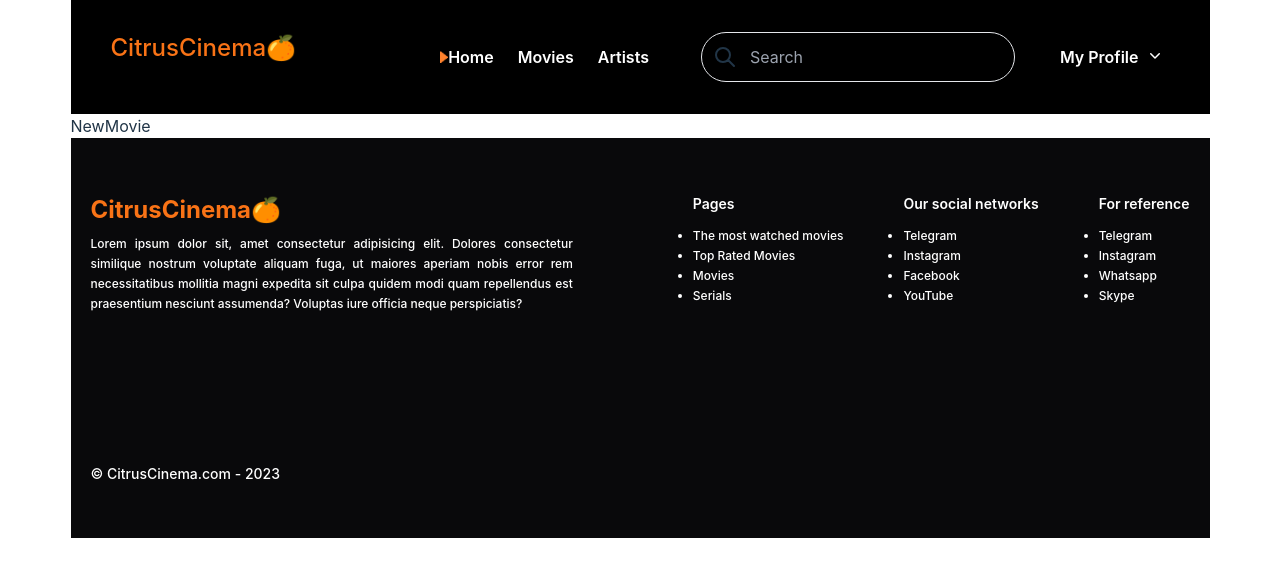
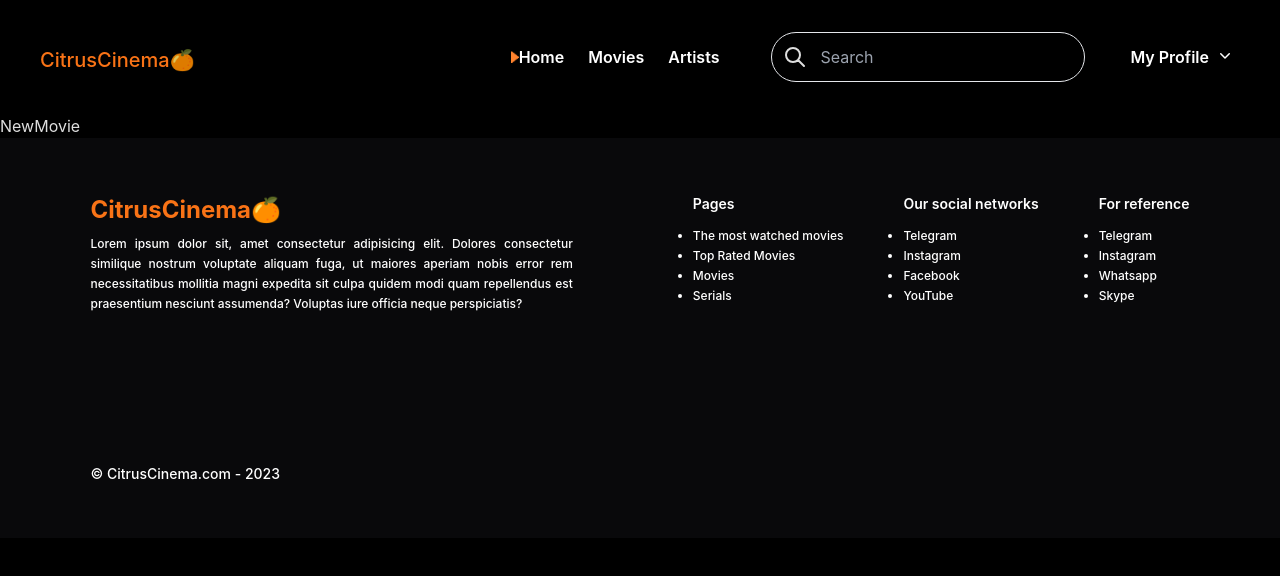
Before and after one commit to ValentijnVermeer/moviesFrontend, a React (Vite) app: page /movies/new in a window 1280 px wide. Shown: the top 576 px of the page. Built offline with nearby package versions, Linux system fonts and the light colour scheme.

Commit message:
got rid of some annoying css in index.css

```diff
--- a/src/components/CarouselElement.jsx
+++ b/src/components/CarouselElement.jsx
@@ -13,6 +13,7 @@ const CarouselElement = () => {
 				const response = await axios.get(
 					`${import.meta.env.VITE_SERVER_BASE_URL}api/movies`
 				);
+				console.log(response);
 				setMovies(response.data);
 			} catch (error) {
 				console.error('Failed to fetch movies:', error);
@@ -55,13 +56,13 @@ const CarouselElement = () => {
 		<div className='w-full'>
 			<button
 				onClick={goToPreviousSlide}
-				className='absolute left-16 top-1/4 transform -translate-y-1/4 -translate-x-full z-10 py-20 ps-10 ms-1 bg-black bg-opacity-20 rounded'
+				className='absolute left-16 top-1/4 transform -translate-y-1/4 -translate-x-full z-10 py-20 ps-10 pe-5 ms-1 bg-black bg-opacity-10 rounded text-2xl'
 			>
 				◀︎
 			</button>
 			<button
 				onClick={goToNextSlide}
-				className='absolute right-12 top-1/4 transform -translate-y-1/4 translate-x-full z-10 font-bold text-white py-20 pe-5 me-1 bg-black bg-opacity-20 rounded'
+				className='absolute right-12 top-1/4 transform -translate-y-1/4 translate-x-full z-10 font-bold text-white py-20 pe-5 ps-5 me-1 bg-black bg-opacity-10 rounded text-2xl'
 			>
 				▶︎
 			</button>
--- a/src/components/Header.jsx
+++ b/src/components/Header.jsx
@@ -31,7 +31,7 @@ const Header = () => {
 		<header className=' overflow-hidden relative flex w-full items-stretch w-full'>
 			<div className='relative bg-black flex w-full flex-col justify-center items-center px-4 py-8 w-full'>
 				<div className='flex w-full items-start justify-between gap-5 px-6'>
-					<div className='text-2xl font-medium leading-8 self-stretch grow whitespace-nowrap text-left'>
+					<div className='text-xl pt-2 text-base font-medium leading-10 self-stretch grow whitespace-nowrap text-left'>
 						<span className='text-orange-500'>CitrusCinema</span>
 						<span>&#127818;</span>
 					</div>
@@ -106,7 +106,7 @@ const Header = () => {
 								className='relative inline-block text-left'
 							>
 								<div>
-									<Menu.Button className='inline-flex w-full justify-center gap-x-1.5 rounded-md bg-transparent px-2 py-2 font-semibold text-white'>
+									<Menu.Button className='inline-flex w-full justify-center gap-x-1.5 rounded-md bg-transparent px-2 py-2 font-semibold text-white nowrap'>
 										My Profile
 										<ChevronDownIcon
 											className='-mr-1 h-5 w-5 text-white-600'
--- a/src/index.css
+++ b/src/index.css
@@ -7,9 +7,9 @@
 	line-height: 1.5;
 	font-weight: 400;
 
-	color-scheme: light dark;
+	color-scheme: dark;
 	color: rgba(255, 255, 255, 0.87);
-	background-color: #242424;
+	background-color: black;
 
 	font-synthesis: none;
 	text-rendering: optimizeLegibility;
@@ -17,56 +17,26 @@
 	-moz-osx-font-smoothing: grayscale;
 }
 
-a {
-	font-weight: 500;
-	color: #646cff;
-	text-decoration: inherit;
-}
-a:hover {
-	color: #535bf2;
-}
-
 body {
 	margin: 0;
-	/* display: flex; */
-	place-items: center;
-	min-width: 320px;
+	min-width: 100vw;
 	min-height: 100vh;
-}
-
-h1 {
-	font-size: 3.2em;
-	line-height: 1.1;
 }
 
 button {
 	border-radius: 8px;
 	border: 1px solid transparent;
-	padding: 0.6em 1.2em;
 	font-size: 1em;
 	font-weight: 500;
 	font-family: inherit;
-	background-color: #1a1a1a;
+	background-color: black;
 	cursor: pointer;
 	transition: border-color 0.25s;
 }
 button:hover {
-	border-color: #646cff;
+	border-color: orange;
 }
 button:focus,
 button:focus-visible {
 	outline: 4px auto -webkit-focus-ring-color;
 }
-
-@media (prefers-color-scheme: light) {
-	:root {
-		color: #213547;
-		background-color: #ffffff;
-	}
-	a:hover {
-		color: #747bff;
-	}
-	button {
-		background-color: #f9f9f9;
-	}
-}
```
